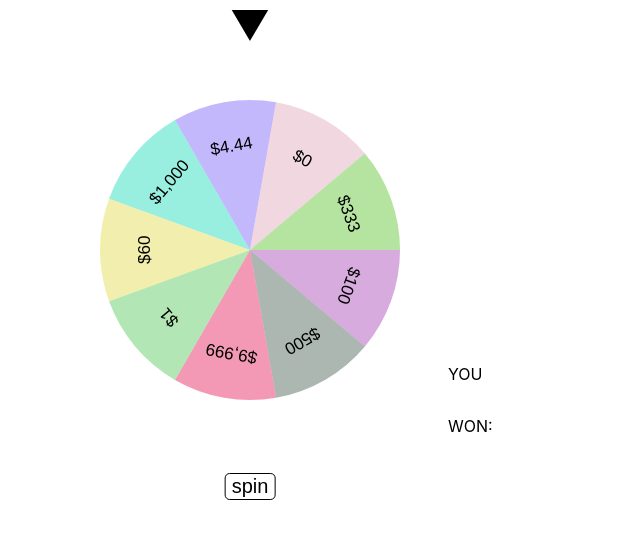
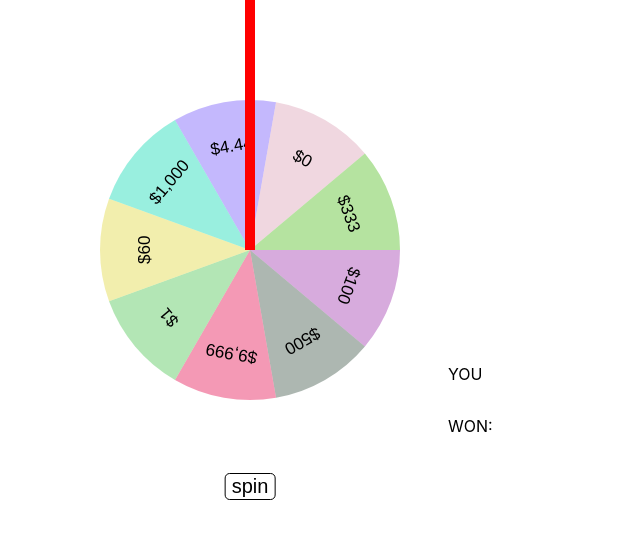
Before and after one commit to BF3riko/mart, a React (Create React App) app: page / in a window 1280 px wide. Shown: the top 538 px of the page, without its empty margins (0-640 px from the left). Built offline with nearby package versions, Linux system fonts and the light colour scheme.

Commit message:
Структура проекта и стрелка

```diff
--- a/src/App.js
+++ b/src/App.js
@@ -1,10 +1,10 @@
 import './App.css';
-import Winwheel from './component/Winwheel';
+import Scene from './component/Scene';
 
 function App() {
   return (
     <div className="App">
-      <Winwheel />
+      <Scene />
     </div>
   );
 }
--- /dev/null
+++ b/src/component/Scene/Scene.jsx
@@ -0,0 +1,17 @@
+import React, { Component } from 'react';
+import Winwheel from '../Winwheel';
+
+class Scene extends Component {
+    state = {}
+
+    render() {
+
+        return (
+            <div className="scene">
+                <Winwheel />
+            </div>
+        )
+    }
+}
+
+export default Scene;
--- /dev/null
+++ b/src/component/Scene/index.js
@@ -0,0 +1,3 @@
+import Scene from "./Scene";
+
+export default Scene;
--- a/src/component/Winwheel/Winwheel.jsx
+++ b/src/component/Winwheel/Winwheel.jsx
@@ -179,7 +179,9 @@ class Winwheel extends Component {
     render() {
         return (
             <div className="wrapper">
-                <span id="selector">&#9660;</span>
+                <div id="selector">
+                    <div class="arrow" />
+                </div>
                 <canvas
                 id="wheel"
                 width="500"
--- a/src/component/Winwheel/css/style.css
+++ b/src/component/Winwheel/css/style.css
@@ -60,10 +60,23 @@ button {
   top: 0;
   left: 50%;
   z-index: 3;
+  width: 10px;
+  height: 250px;
+  transform: translateX(-50%);
+}
 
-  font-size: 40px;
+.arrow {
+  position: relative;
+  width: 100%;
+  height: 100%;
+}
 
-  transform: translateX(-50%);
+.arrow::after {
+  content: '';
+  position: absolute;
+  width: 100%;
+  height: 100%;
+  background: red;
 }
 
 #result {
```
